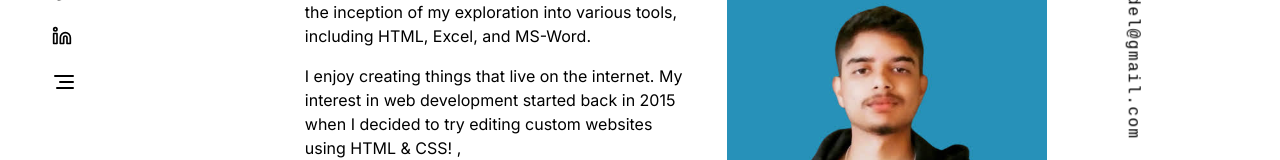
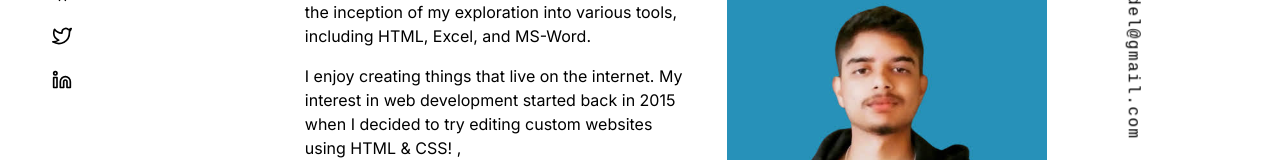
Before and after one commit to gambhirpoudel/GambhirPortfolio, a Next.js app: page / in a window 1280 px wide. Shown: the part 606-766 px from the top of the page. Built offline with nearby package versions, Linux system fonts and the light colour scheme.

Commit message:
Remove menu icon

```diff
--- a/src/app/components/Sidebar.tsx
+++ b/src/app/components/Sidebar.tsx
@@ -4,7 +4,6 @@ import IconGitHub from './icons/github.jsx';
 import IconInstagram from './icons/instagram.jsx';
 import IconLinkedin from './icons/linkedin.jsx';
 import IconTwitter from './icons/twitter.jsx';
-import IconMenu from './icons/menu.jsx';
 
 const Sidebar: React.FC = () => {
 
@@ -22,9 +21,6 @@ const Sidebar: React.FC = () => {
       <a href="https://www.linkedin.com/in/gambhirpoudel/" target="_blank" rel="noopener noreferrer" className="h-5 w-5 hover:text-green transition-all duration-300 transform hover:-translate-y-1">
         <IconLinkedin />
       </a>
-      <a href="https://www.linkedin.com/in/gambhirpoudel/" target="_blank" rel="noopener noreferrer" className="h-5 w-5 hover:text-green transition-all duration-300 transform hover:-translate-y-1">
-        <IconMenu  />
-      </a>
       <div className="w-0.5 h-20 bg-slate"></div>
     </div>
   );
```
